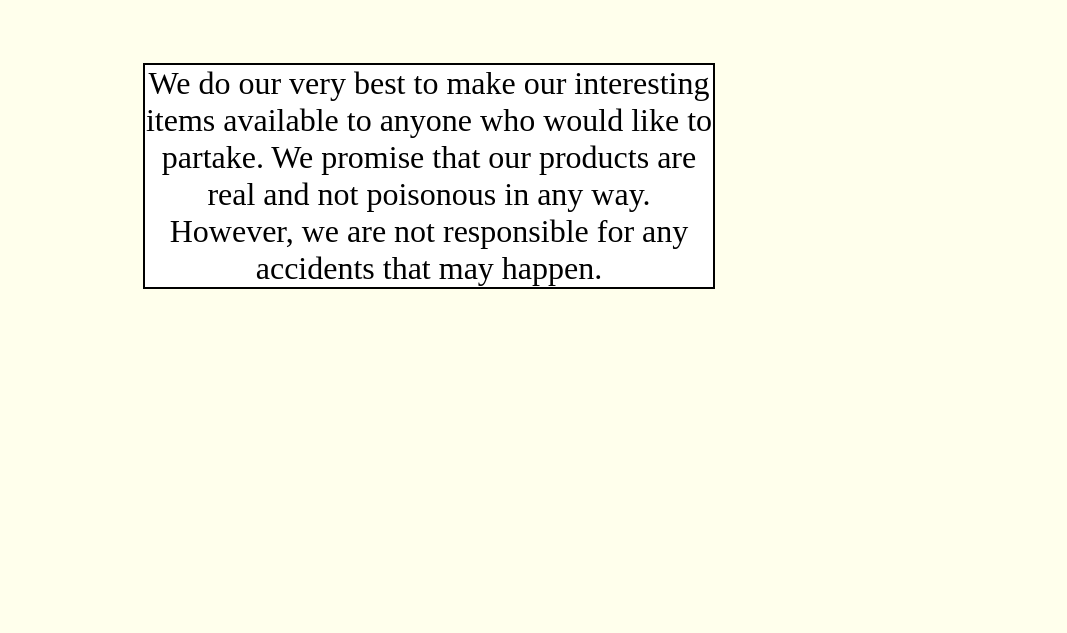
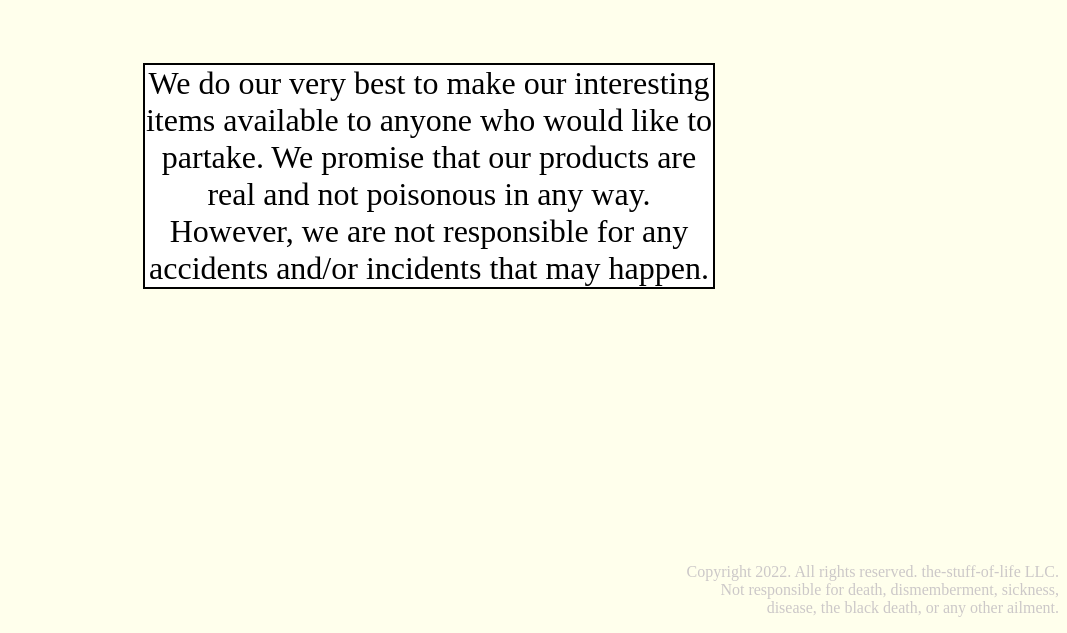
Before and after one commit to calvinpierce1/Store-Website, a plain HTML site: page index.html in a window 1280 px wide. Shown: the part 611-1244 px from the top of the page, without its empty margins (213-1280 px from the left). Before the commit the page ends 932 px from the top, so only its background shows below. Drawn offline with Linux system fonts and the light colour scheme.

Commit message:
Made it better
-made all images the same size
-added copyright

```diff
--- a/index.html
+++ b/index.html
@@ -2,6 +2,9 @@
 
 <head>
     <link rel="stylesheet" href="styles.css">
+
+    <link rel="shortcut icon"
+        href="images/favicon-32x32.png">
 
     <title>Home - The Stuff Of Life</title>
 </head>
@@ -27,10 +30,19 @@
 <p class="mission">
     We do our very best to make our interesting items available to anyone who would like to partake.
     We promise that our products are real and not poisonous in any way. However, we are not responsible
-    for any accidents that may happen.
+    for any accidents and/or incidents that may happen.
 </p>
 
 
 
+
+
+<p class="copyright">
+    <br>
+    Copyright 2022. All rights reserved. the-stuff-of-life LLC. Not responsible for death, dismemberment,
+    sickness, disease, the black death, or any other ailment.
+
+
+</p>
 </body>
 </html>
--- a/styles.css
+++ b/styles.css
@@ -110,3 +110,12 @@ div.pills {
     width: 70%;
     margin-left: 16%;
 }
+
+
+p.copyright {
+    width: 30%;
+    color: rgb(204, 200, 200);
+    margin-left: 70%;
+    text-align: end;
+    margin-top: 20vw;
+}
```
Also changed, not shown: pills.html (+11 -1 lines), potions.html (+11 -1 lines), powder.html (+10 -0 lines), images/assortedextraspsd.png (added), images/blue potion.png, images/bluish purple potion.png, images/clearpill.webp (deleted), images/favicon-32x32.png (added), images/light blue potion.png, images/red pill.png, images/waterbottle.png (added), images/yellowpill.jpg.
